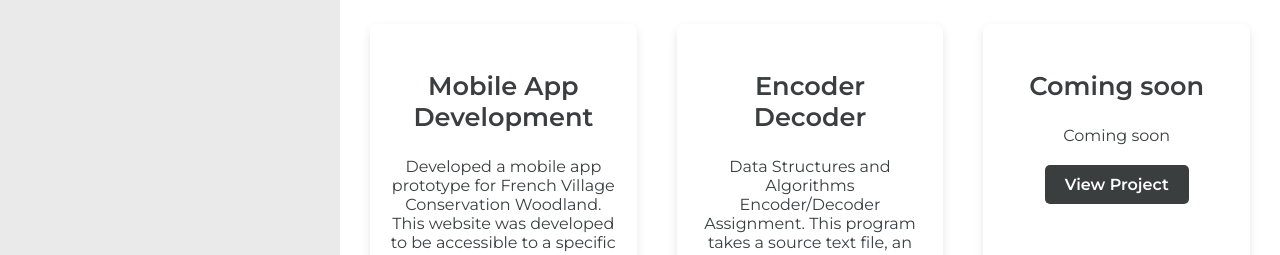
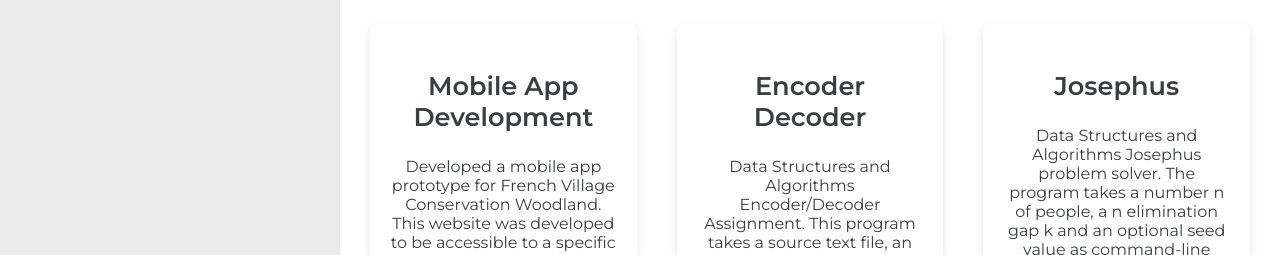
Before and after one commit to thaisserpac/Thais-Archives, a plain HTML site: page index.html in a window 1280 px wide. Shown: the part 697-952 px from the top of the page. Drawn offline with Linux system fonts and the light colour scheme.

Commit message:
Added Project #3

```diff
--- a/index.html
+++ b/index.html
@@ -103,9 +103,10 @@
           <a href="https://github.com/thaisserpac/EncoderDecoder" class="btn">View Project</a>
         </div>
         <div class="project">
-          <h3>Coming soon</h3>
-          <p>Coming soon</p>
-          <a href="#" class="btn">View Project</a>
+          <h3>Josephus</h3>
+          <p>Data Structures and Algorithms Josephus problem solver. The program takes a number n of people, a
+            n elimination gap k and an optional seed value as command-line arguments and returns the survivor of the circle</p>
+          <a href="https://github.com/thaisserpac/Josephus" class="btn">View Project</a>
         </div>
         </section>
         <section id="projectsflex">
```
